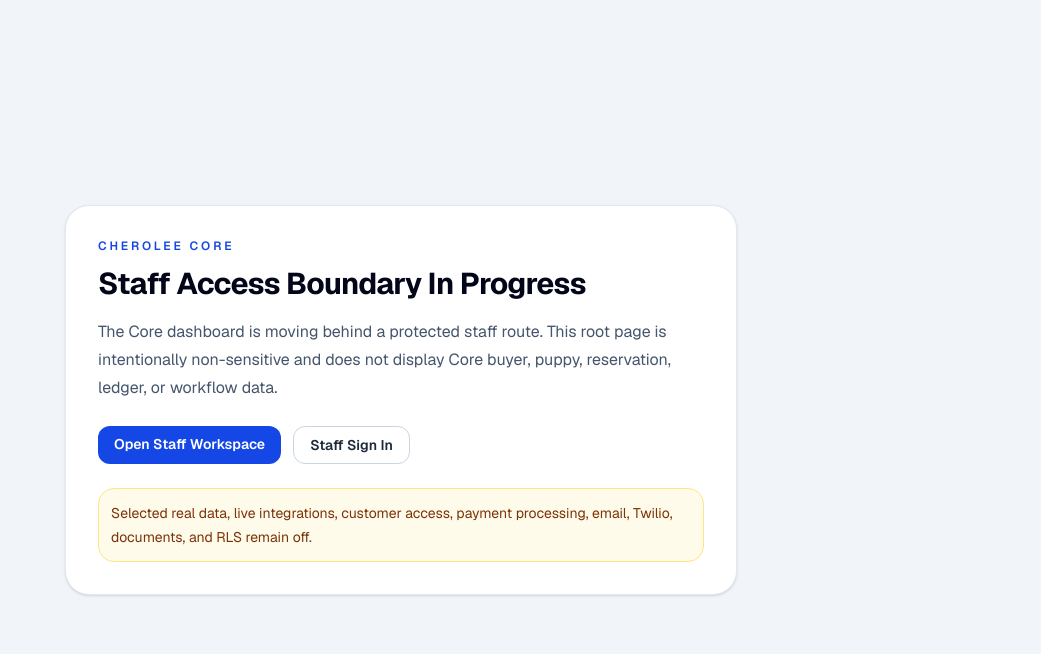
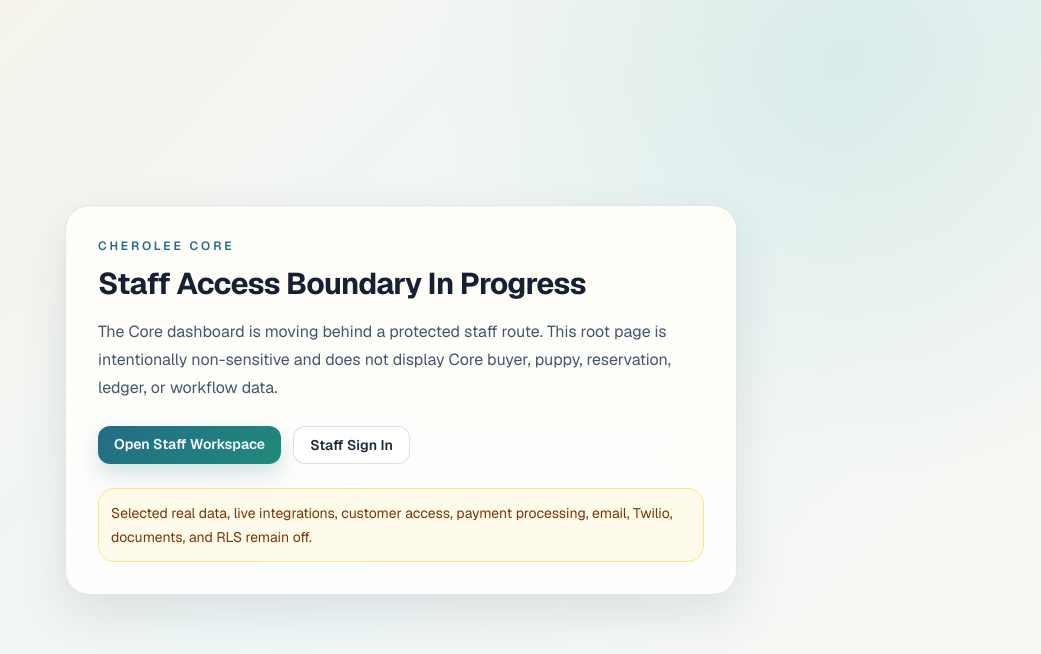
Before and after one commit to rawillia9801/core1, a Next.js app: page / in a window 1280 px wide. Shown: the top 654 px of the page, without its empty margins (239-1280 px from the left). Built offline with nearby package versions, Linux system fonts and the light colour scheme.

Commit message:
Enhance owner operator UI styling

```diff
--- a/src/app/globals.css
+++ b/src/app/globals.css
@@ -1,8 +1,20 @@
 @import "tailwindcss";
 
 :root {
-  --background: #ffffff;
-  --foreground: #171717;
+  --background: #f7f3ea;
+  --foreground: #172033;
+  --core-cream: #f7f3ea;
+  --core-cream-strong: #fffaf0;
+  --core-panel: rgba(255, 255, 255, 0.88);
+  --core-panel-solid: #fffdf7;
+  --core-ink: #172033;
+  --core-muted: #637083;
+  --core-line: rgba(99, 112, 131, 0.18);
+  --core-gold: #b68a35;
+  --core-blue: #246c86;
+  --core-teal: #1f8a7a;
+  --core-shadow: 0 18px 48px rgba(30, 41, 59, 0.10);
+  --core-shadow-soft: 0 10px 28px rgba(30, 41, 59, 0.07);
 }
 
 @theme inline {
@@ -12,17 +24,176 @@
   --font-mono: "Geist Mono", "Geist Mono Fallback", ui-monospace, monospace;
 }
 
-@media (prefers-color-scheme: dark) {
-  :root {
-    --background: #0a0a0a;
-    --foreground: #ededed;
-  }
+body {
+  background:
+    radial-gradient(circle at top left, rgba(182, 138, 53, 0.12), transparent 34rem),
+    linear-gradient(135deg, #f7f3ea 0%, #eef4f5 46%, #f9f6ef 100%);
+  color: var(--foreground);
+  font-family: var(--font-sans);
+  letter-spacing: 0;
 }
 
-body {
-  background: var(--background);
-  color: var(--foreground);
-  font-family: var(--font-sans);
+button,
+input,
+select,
+textarea {
+  font: inherit;
+}
+
+.core-shell {
+  background:
+    linear-gradient(135deg, rgba(247, 243, 234, 0.98) 0%, rgba(238, 246, 246, 0.96) 55%, rgba(249, 246, 239, 0.98) 100%);
+}
+
+.core-shell aside {
+  border-color: rgba(89, 68, 38, 0.24);
+  background:
+    linear-gradient(180deg, #20313b 0%, #233d45 42%, #2a342f 100%);
+  box-shadow: 18px 0 54px rgba(23, 32, 51, 0.22);
+}
+
+.core-shell aside h1 {
+  color: #fffaf0;
+}
+
+.core-shell aside p {
+  color: rgba(255, 250, 240, 0.74);
+}
+
+.core-nav-link {
+  border: 1px solid transparent;
+  border-radius: 14px;
+}
+
+.core-nav-link:hover {
+  border-color: rgba(255, 250, 240, 0.18);
+  background: rgba(255, 250, 240, 0.11);
+}
+
+.core-status-bar {
+  border-color: rgba(36, 108, 134, 0.18);
+  background:
+    linear-gradient(90deg, rgba(255, 250, 240, 0.92) 0%, rgba(232, 244, 245, 0.94) 100%);
+  box-shadow: 0 10px 30px rgba(36, 108, 134, 0.08);
+}
+
+.core-sign-out,
+.core-mobile-nav-link {
+  box-shadow: 0 8px 18px rgba(30, 41, 59, 0.06);
+}
+
+.core-mobile-nav {
+  border-color: var(--core-line);
+  background: rgba(255, 253, 247, 0.92);
+  backdrop-filter: blur(16px);
+}
+
+.core-shell main[class*="bg-slate-100"],
+main[class*="bg-slate-100"] {
+  background:
+    radial-gradient(circle at 85% 8%, rgba(31, 138, 122, 0.10), transparent 26rem),
+    linear-gradient(135deg, rgba(247, 243, 234, 0.98) 0%, rgba(239, 247, 247, 0.96) 55%, rgba(250, 247, 241, 0.98) 100%);
+}
+
+.core-shell section[class*="bg-white"],
+.core-shell article[class*="bg-white"],
+.core-shell div[class*="bg-white"],
+main section[class*="bg-white"],
+main article[class*="bg-white"] {
+  border-color: var(--core-line);
+  background-color: var(--core-panel);
+  box-shadow: var(--core-shadow-soft);
+}
+
+.core-shell section[class*="rounded-3xl"][class*="bg-white"],
+main section[class*="rounded-3xl"][class*="bg-white"] {
+  background:
+    linear-gradient(180deg, rgba(255, 253, 247, 0.96) 0%, rgba(255, 255, 255, 0.88) 100%);
+  box-shadow: var(--core-shadow);
+}
+
+.core-shell section[class*="bg-slate-50"],
+.core-shell article[class*="bg-slate-50"],
+main section[class*="bg-slate-50"],
+main article[class*="bg-slate-50"] {
+  border-color: rgba(99, 112, 131, 0.16);
+  background-color: rgba(248, 250, 247, 0.78);
+}
+
+.core-shell section[class*="bg-blue-50"],
+main section[class*="bg-blue-50"] {
+  border-color: rgba(36, 108, 134, 0.20);
+  background-color: rgba(232, 244, 245, 0.82);
+}
+
+.core-shell section[class*="bg-amber-50"],
+main section[class*="bg-amber-50"] {
+  border-color: rgba(182, 138, 53, 0.24);
+  background-color: rgba(255, 247, 230, 0.88);
+}
+
+.core-shell section[class*="bg-emerald-50"],
+main section[class*="bg-emerald-50"] {
+  border-color: rgba(31, 138, 122, 0.20);
+  background-color: rgba(234, 247, 242, 0.84);
+}
+
+.core-shell h1,
+.core-shell h2,
+.core-shell h3,
+main h1,
+main h2,
+main h3 {
+  color: var(--core-ink);
+}
+
+.core-shell p[class*="uppercase"],
+main p[class*="uppercase"],
+.core-shell dt[class*="uppercase"],
+main dt[class*="uppercase"] {
+  color: var(--core-blue);
+}
+
+.core-shell a[class*="bg-blue-700"],
+.core-shell button[class*="bg-blue-700"],
+main a[class*="bg-blue-700"],
+main button[class*="bg-blue-700"] {
+  background:
+    linear-gradient(135deg, #246c86 0%, #1f8a7a 100%);
+  box-shadow: 0 10px 22px rgba(36, 108, 134, 0.20);
+}
+
+.core-shell a[class*="border"],
+.core-shell button[class*="border"],
+main a[class*="border"],
+main button[class*="border"] {
+  border-color: rgba(99, 112, 131, 0.22);
+}
+
+.core-shell input,
+.core-shell select,
+.core-shell textarea,
+main input,
+main select,
+main textarea {
+  border-color: rgba(99, 112, 131, 0.26);
+  background-color: rgba(255, 253, 247, 0.94);
+  box-shadow: inset 0 1px 0 rgba(255, 255, 255, 0.78);
+}
+
+.core-shell input:focus,
+.core-shell select:focus,
+.core-shell textarea:focus,
+main input:focus,
+main select:focus,
+main textarea:focus {
+  outline: 2px solid rgba(31, 138, 122, 0.28);
+  outline-offset: 2px;
+}
+
+.core-shell [class*="shadow-sm"],
+main [class*="shadow-sm"] {
+  box-shadow: var(--core-shadow-soft);
 }
 
 @keyframes core-command-cloud-breathe {
--- a/src/app/staff/layout.tsx
+++ b/src/app/staff/layout.tsx
@@ -30,7 +30,7 @@
   const staff = await requireStaffProfile();
 
   return (
-    <div className="min-h-screen bg-slate-100 text-slate-950 lg:flex">
+    <div className="core-shell min-h-screen bg-slate-100 text-slate-950 lg:flex">
       <aside className="hidden border-r border-slate-800 bg-slate-950 text-white lg:sticky lg:top-0 lg:block lg:h-screen lg:w-72 lg:shrink-0 lg:overflow-y-auto lg:px-5 lg:py-6">
         <div className="mb-8">
           <p className="text-xs font-semibold uppercase tracking-[0.28em] text-blue-200">
@@ -48,14 +48,14 @@
               <Link
                 key={item.href}
                 href={item.href}
-                className="block rounded-2xl px-4 py-3 text-sm font-medium text-slate-300 transition hover:bg-white/10 hover:text-white"
+                className="core-nav-link block rounded-2xl px-4 py-3 text-sm font-medium text-slate-300 transition hover:bg-white/10 hover:text-white"
               >
                 {item.label}
               </Link>
             ) : (
               <div
                 key={item.href}
-                className="rounded-2xl px-4 py-3 text-sm font-medium text-slate-500"
+                className="core-nav-link rounded-2xl px-4 py-3 text-sm font-medium text-slate-500"
                 title="Workspace page not built yet"
               >
                 {item.label}
@@ -66,7 +66,7 @@
       </aside>
 
       <div className="min-w-0 flex-1">
-        <section className="border-b border-blue-200 bg-blue-50 px-4 py-3 text-blue-950 sm:px-6 lg:px-8">
+        <section className="core-status-bar border-b border-blue-200 bg-blue-50 px-4 py-3 text-blue-950 sm:px-6 lg:px-8">
           <div className="mx-auto flex max-w-[1500px] flex-col gap-4 lg:flex-row lg:items-center lg:justify-between">
             <div>
               <p className="text-xs font-semibold uppercase tracking-[0.22em] text-blue-700">
@@ -79,7 +79,7 @@
             <form action={signOutStaff}>
               <button
                 type="submit"
-                className="rounded-xl border border-blue-300 bg-white px-4 py-2 text-sm font-semibold text-blue-900"
+                className="core-sign-out rounded-xl border border-blue-300 bg-white px-4 py-2 text-sm font-semibold text-blue-900"
               >
                 Sign Out
               </button>
@@ -87,7 +87,7 @@
           </div>
         </section>
 
-        <div className="border-b border-slate-200 bg-white px-4 py-3 sm:px-6 lg:hidden lg:px-8">
+        <div className="core-mobile-nav border-b border-slate-200 bg-white px-4 py-3 sm:px-6 lg:hidden lg:px-8">
           <div className="mx-auto flex max-w-[1500px] gap-2 overflow-x-auto">
             {primaryNavigation
               .filter((item) => item.ready)
@@ -95,7 +95,7 @@
                 <Link
                   key={item.href}
                   href={item.href}
-                  className="whitespace-nowrap rounded-xl border border-slate-200 bg-slate-50 px-3 py-2 text-sm font-semibold text-slate-700"
+                  className="core-mobile-nav-link whitespace-nowrap rounded-xl border border-slate-200 bg-slate-50 px-3 py-2 text-sm font-semibold text-slate-700"
                 >
                   {item.label}
                 </Link>
```
Also changed, not shown: 2 other files (tests, documents, lock files or other folders).
